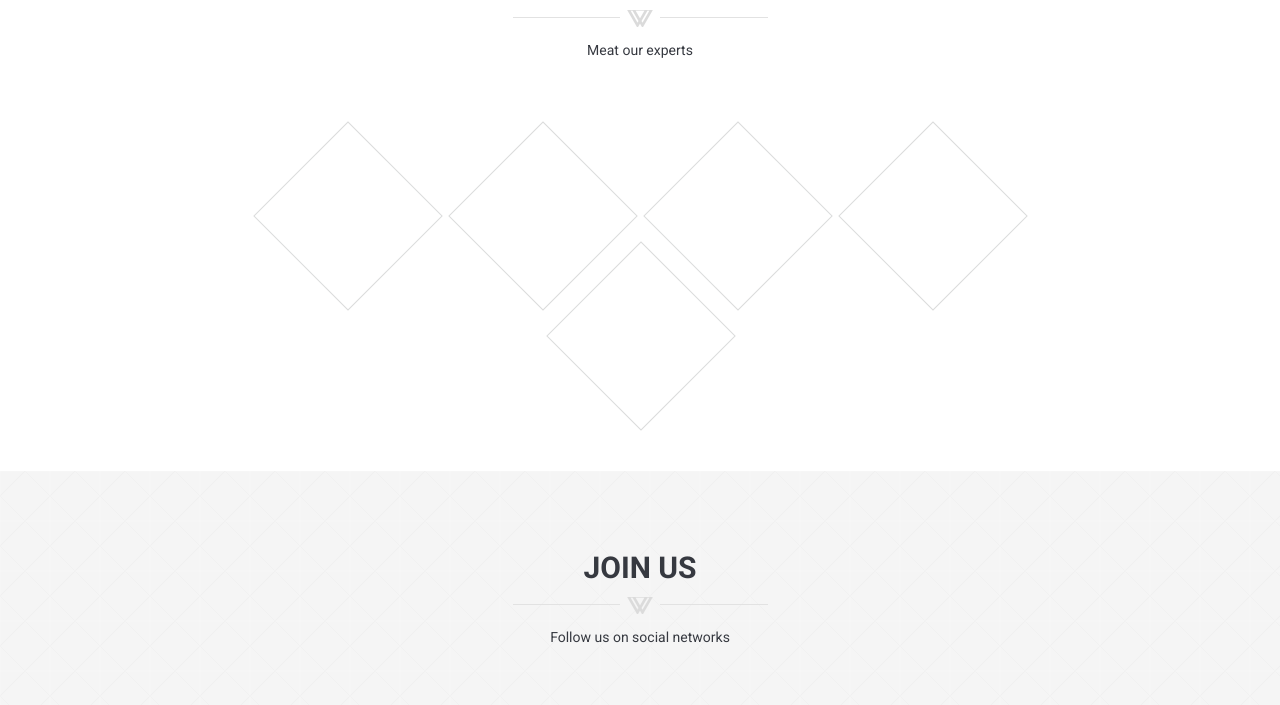
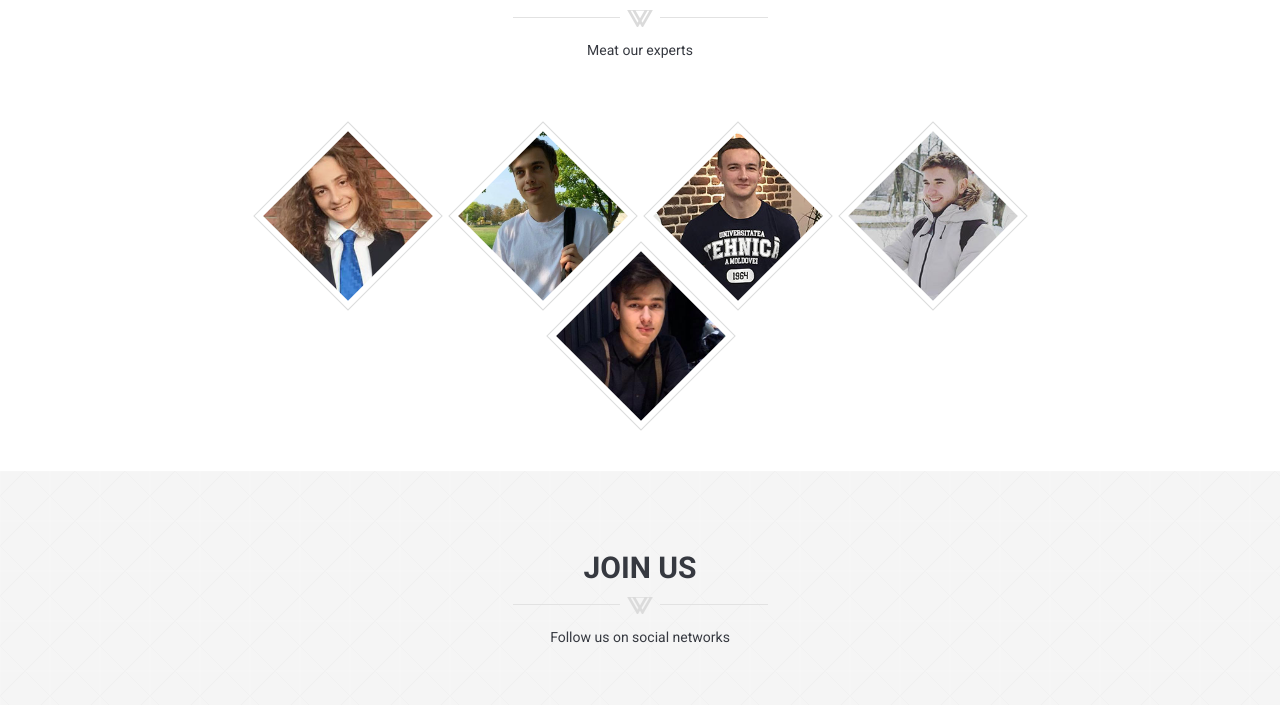
Before and after one commit to See-V-See/cvc-front-end, a plain HTML site: page see-v-see-website/index.html in a window 1280 px wide. Shown: the part 2221-2926 px from the top of the page. Drawn offline with Linux system fonts and the light colour scheme.

Commit message:
Add team's members images on the website and folder

```diff
--- a/see-v-see-website/index.html
+++ b/see-v-see-website/index.html
@@ -284,7 +284,7 @@
                                 <div class="team-item">
                                     <div class="team-triangle">
                                         <div class="content">
-                                            <img src="#" alt="title" />
+                                            <img src="./img/team/Adelina-Butucea.jpg" alt="title" />
                                             <div class="team-hover text-center">
                                                 <i class="fa fa-male"></i>
                                                 <p>Adelina</p>
@@ -299,7 +299,7 @@
                                 <div class="team-item">
                                     <div class="team-triangle">
                                         <div class="content">
-                                            <img src="#" alt="title" />
+                                            <img src="./img/team/Tudor Sclifos.jpg" alt="title" />
                                             <div class="team-hover text-center">
                                                 <i class="fa fa-female"></i>
                                                 <p>Tudor</p>
@@ -314,7 +314,7 @@
                                 <div class="team-item">
                                     <div class="team-triangle">
                                         <div class="content">
-                                            <img src="#" alt="title" />
+                                            <img src="./img/team/Drumea-Vasile.jpg" alt="title" />
                                             <div class="team-hover text-center">
                                                 <i class="fa fa-male"></i>
                                                 <p>Vasile</p>
@@ -330,7 +330,7 @@
                                 <div class="team-item">
                                     <div class="team-triangle">
                                         <div class="content">
-                                            <img src="#" alt="title" />
+                                            <img src="./img/team/Artiom-Suruc.jpg" alt="title" />
                                             <div class="team-hover text-center">
                                                 <i class="fa fa-male"></i>
                                                 <p>Artiom</p>
@@ -352,7 +352,7 @@
                                 <div class="team-item">
                                     <div class="team-triangle">
                                         <div class="content">
-                                            <img src="#" alt="title" />
+                                            <img src="./img/team/Alexandru_Clefos.jpg" alt="title" />
                                             <div class="team-hover text-center">
                                                 <i class="fa fa-male"></i>
                                                 <p>Alexandru</p>
```
Also changed, not shown: see-v-see-website/img/team/Adelina Butucea.jpg (added), see-v-see-website/img/team/Adelina-Butucea.jpg (added), see-v-see-website/img/team/Alexandru_Clefos.jpg (added), see-v-see-website/img/team/Artiom Suruc.jpg (added), see-v-see-website/img/team/Artiom-Suruc.jpg (added), see-v-see-website/img/team/Drumea Vasile.jpg (added), see-v-see-website/img/team/Drumea-Vasile.jpg (added), see-v-see-website/img/team/Tudor Sclifos.jpg (added).
